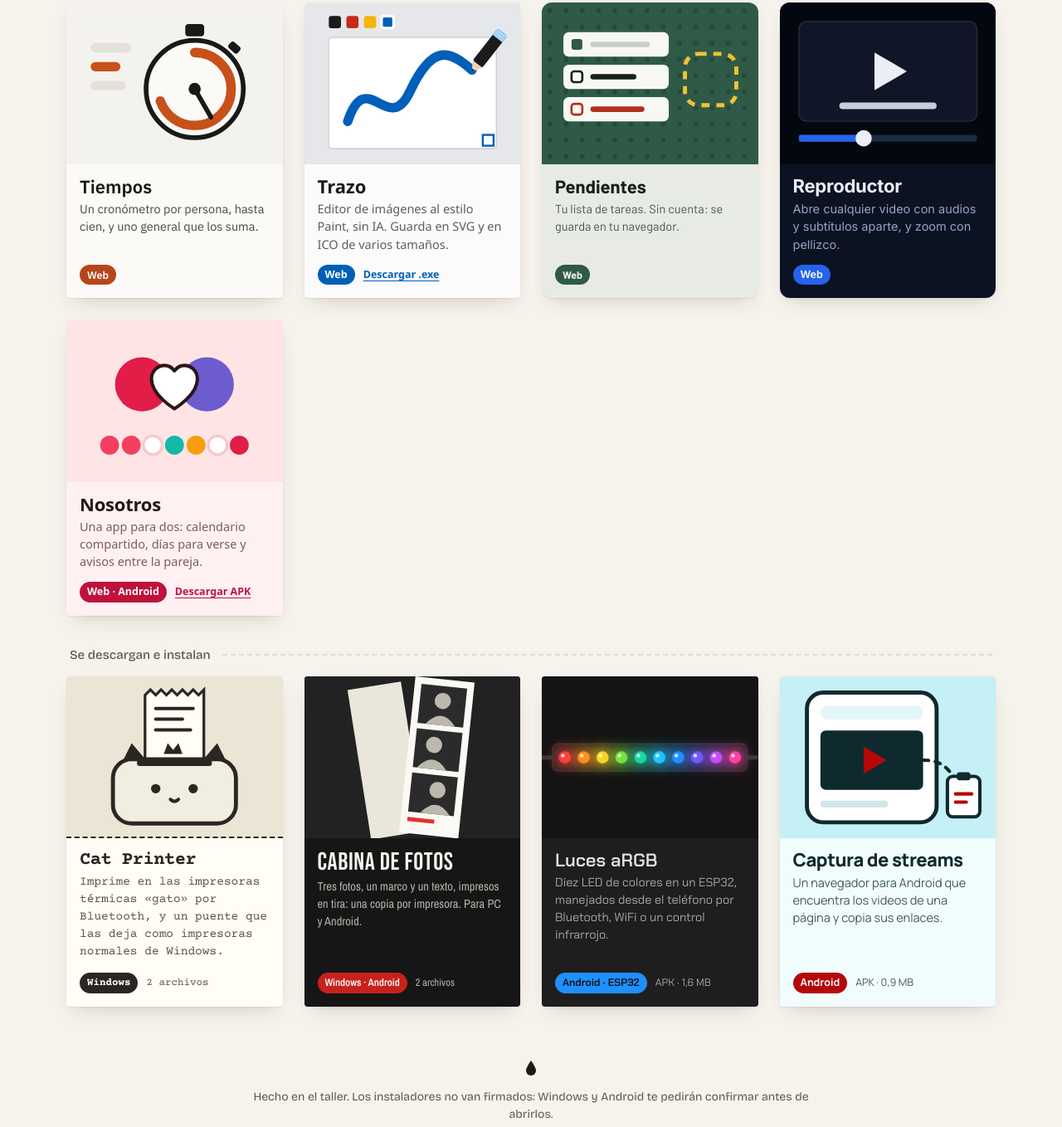
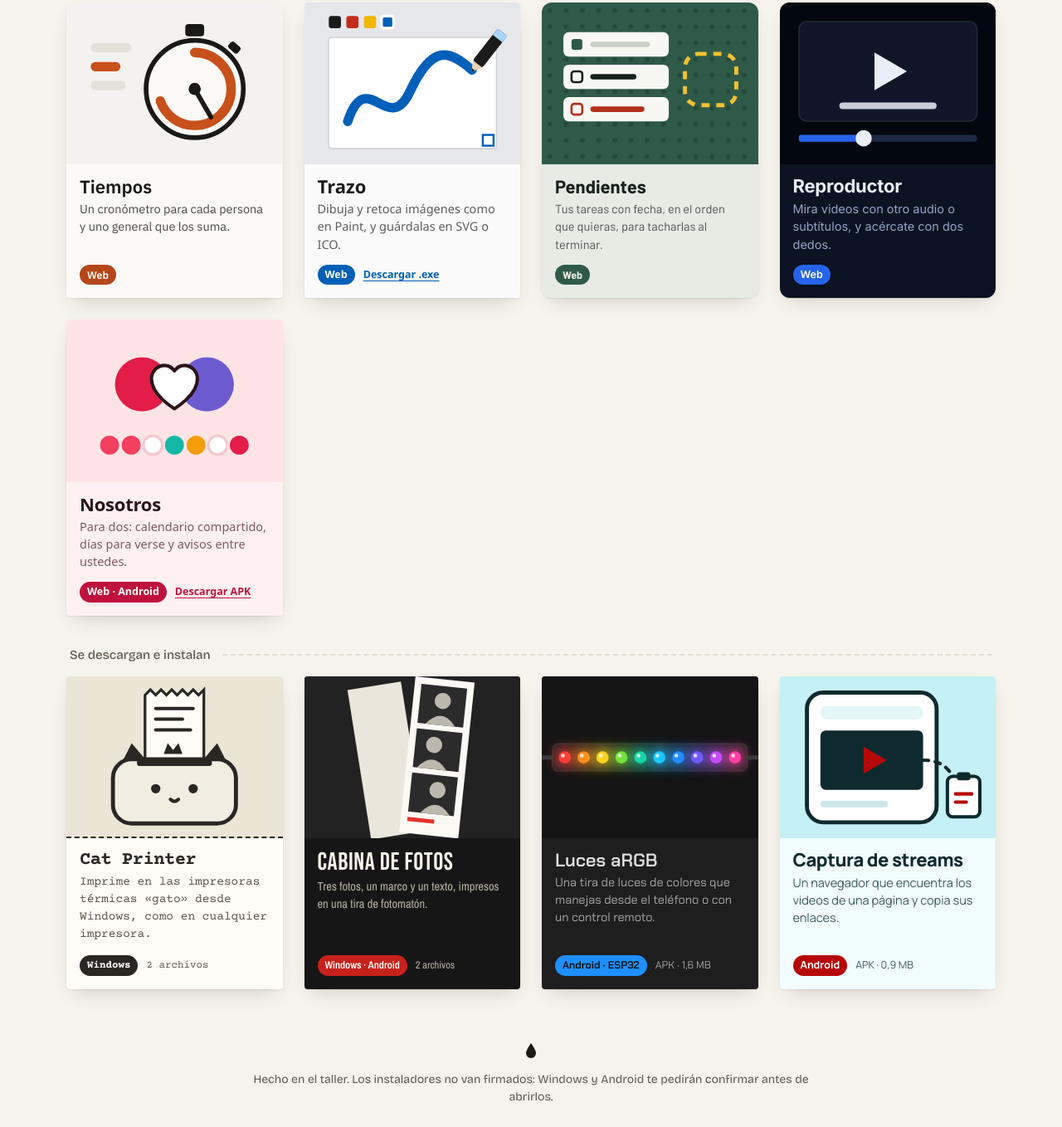
Before and after one commit to MiInfcl/portada, a plain HTML site: page index.html in a window 1280 px wide. Shown: the part 339-1697 px from the top of the page at 83% size. Drawn offline with nearby package versions, Linux system fonts and the light colour scheme.

Commit message:
Cards: textos más cortos y parejos, sin detalles técnicos
Co-Authored-By: Claude Opus 5.5 <noreply@anthropic.com>

```diff
--- a/index.html
+++ b/index.html
@@ -52,7 +52,7 @@
       </div>
       <div class="cuerpo">
         <h3><a href="https://tiempos.taller.ink">Tiempos</a></h3>
-        <p>Un cronómetro por persona, hasta cien, y uno general que los suma.</p>
+        <p>Un cronómetro para cada persona y uno general que los suma.</p>
         <div class="pie"><span class="tag">Web</span></div>
       </div>
     </li>
@@ -70,7 +70,7 @@
       </div>
       <div class="cuerpo">
         <h3><a href="https://trazo.taller.ink">Trazo</a></h3>
-        <p>Editor de imágenes al estilo Paint, sin IA. Guarda en SVG y en ICO de varios tamaños.</p>
+        <p>Dibuja y retoca imágenes como en Paint, y guárdalas en SVG o ICO.</p>
         <div class="pie"><span class="tag">Web</span><a class="extra" href="https://github.com/MiInfcl/trazo/releases/tag/v1.1.1">Descargar .exe</a></div>
       </div>
     </li>
@@ -93,7 +93,7 @@
       </div>
       <div class="cuerpo">
         <h3><a href="https://pendientes.taller.ink">Pendientes</a></h3>
-        <p>Tu lista de tareas. Sin cuenta: se guarda en tu navegador.</p>
+        <p>Tus tareas con fecha, en el orden que quieras, para tacharlas al terminar.</p>
         <div class="pie"><span class="tag">Web</span></div>
       </div>
     </li>
@@ -112,7 +112,7 @@
       </div>
       <div class="cuerpo">
         <h3><a href="https://butaca.taller.ink/reproductor.html">Reproductor</a></h3>
-        <p>Abre cualquier video con audios y subtítulos aparte, y zoom con pellizco.</p>
+        <p>Mira videos con otro audio o subtítulos, y acércate con dos dedos.</p>
         <div class="pie"><span class="tag">Web</span></div>
       </div>
     </li>
@@ -134,7 +134,7 @@
       </div>
       <div class="cuerpo">
         <h3><a href="https://nosotros-app.xyz">Nosotros</a></h3>
-        <p>Una app para dos: calendario compartido, días para verse y avisos entre la pareja.</p>
+        <p>Para dos: calendario compartido, días para verse y avisos entre ustedes.</p>
         <div class="pie"><span class="tag">Web · Android</span><a class="extra" href="https://github.com/MiInfcl/nosotros-android/releases/download/v5/Nosotros.apk">Descargar APK</a></div>
       </div>
     </li>
@@ -159,7 +159,7 @@
       </div>
       <div class="cuerpo">
         <h3><a href="descargas/CatPrinter.exe" download>Cat Printer</a></h3>
-        <p>Imprime en las impresoras térmicas «gato» por Bluetooth, y un puente que las deja como impresoras normales de Windows.</p>
+        <p>Imprime en las impresoras térmicas «gato» desde Windows, como en cualquier impresora.</p>
         <div class="pie"><span class="tag">Windows</span><span class="dom">2 archivos</span></div>
       </div>
     </li>
@@ -179,7 +179,7 @@
       </div>
       <div class="cuerpo">
         <h3><a href="descargas/CatPrinterCabina.exe" download>Cabina de fotos</a></h3>
-        <p>Tres fotos, un marco y un texto, impresos en tira: una copia por impresora. Para PC y Android.</p>
+        <p>Tres fotos, un marco y un texto, impresos en una tira de fotomatón.</p>
         <div class="pie"><span class="tag">Windows · Android</span><span class="dom">2 archivos</span></div>
       </div>
     </li>
@@ -196,7 +196,7 @@
       </div>
       <div class="cuerpo">
         <h3><a href="descargas/LucesARGB.apk" download>Luces aRGB</a></h3>
-        <p>Diez LED de colores en un ESP32, manejados desde el teléfono por Bluetooth, WiFi o un control infrarrojo.</p>
+        <p>Una tira de luces de colores que manejas desde el teléfono o con un control remoto.</p>
         <div class="pie"><span class="tag">Android · ESP32</span><span class="dom">APK · 1,6 MB</span></div>
       </div>
     </li>
@@ -216,7 +216,7 @@
       </div>
       <div class="cuerpo">
         <h3><a href="descargas/CapturaStreams.apk" download>Captura de streams</a></h3>
-        <p>Un navegador para Android que encuentra los videos de una página y copia sus enlaces.</p>
+        <p>Un navegador que encuentra los videos de una página y copia sus enlaces.</p>
         <div class="pie"><span class="tag">Android</span><span class="dom">APK · 0,9 MB</span></div>
       </div>
     </li>
```
